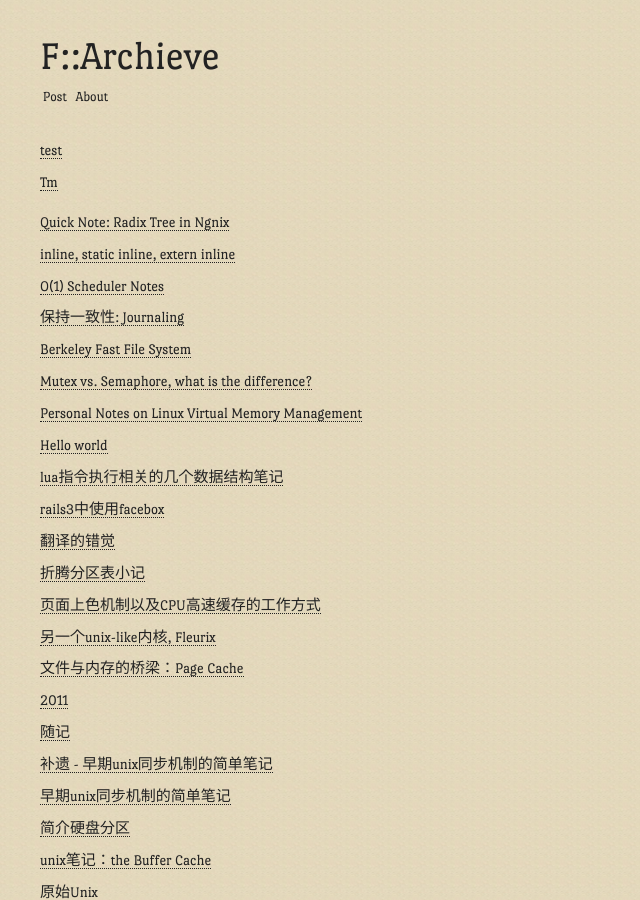
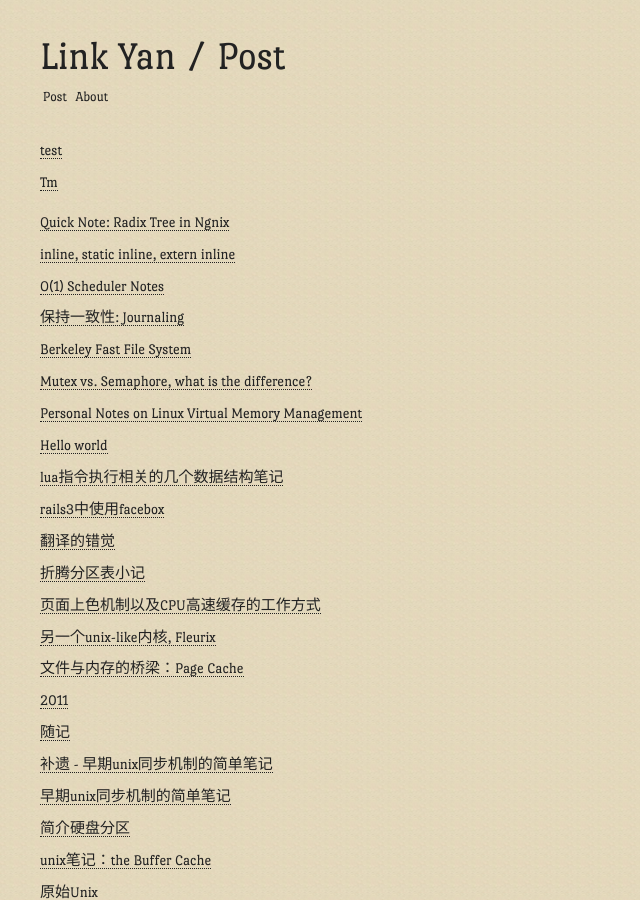
Before and after one commit to AllenYon/LinkYan.github.io, a Jekyll site: the page built from archieve.html, in a window 1280 px wide and 900 px high. Shown: the whole window, without its empty margins (0-640 px from the left). Built offline with Jekyll 4.4.1, drawn with Linux system fonts in a browser that asks for light colours; Markdown is read by kramdown in place of the engine named in the settings.

Commit message:
Update archieve.html

```diff
--- a/archieve.html
+++ b/archieve.html
@@ -1,6 +1,6 @@
 ---
 layout: default
-title: F::Archieve
+title: Link Yan / Post
 ---
 
 <ul id="posts">
```
